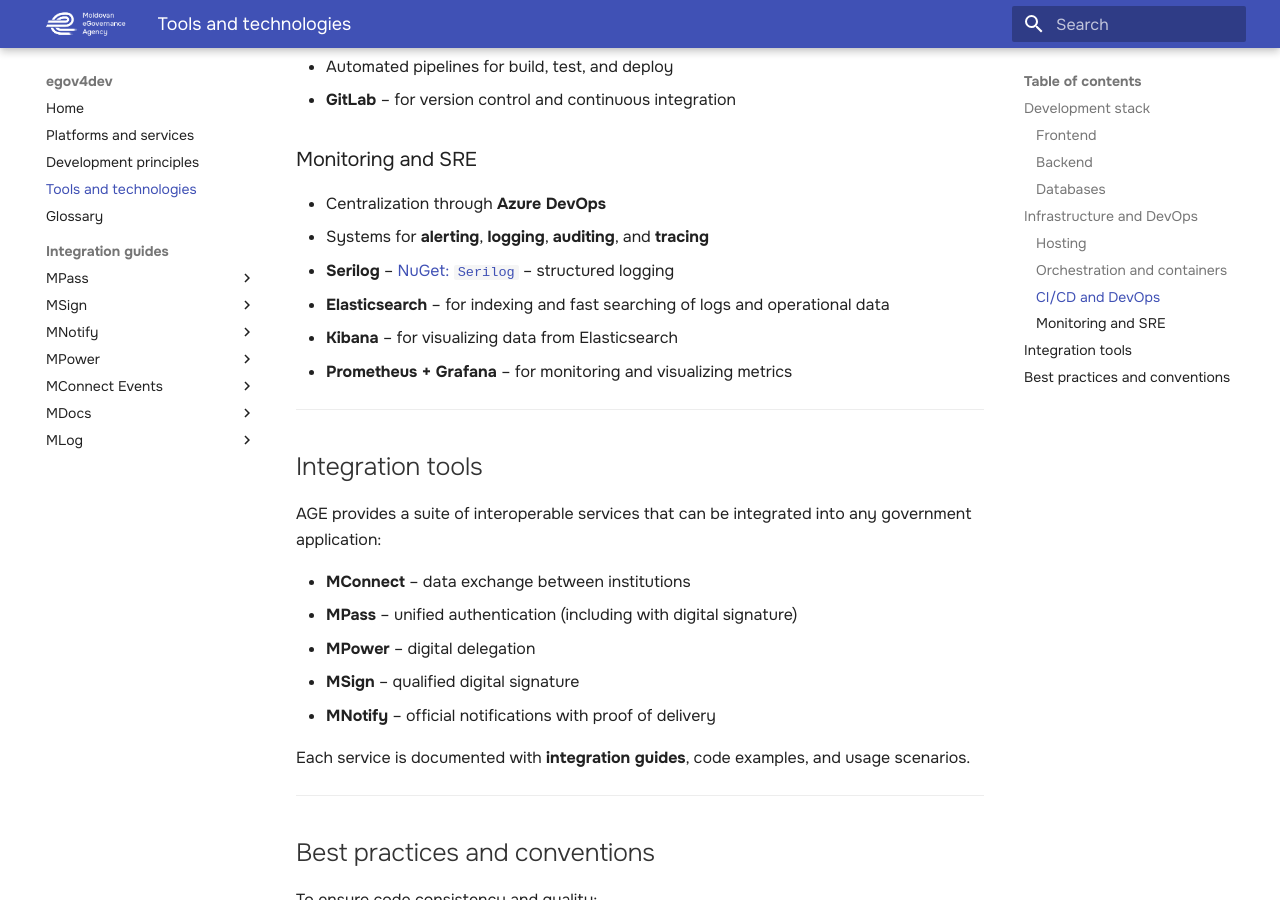
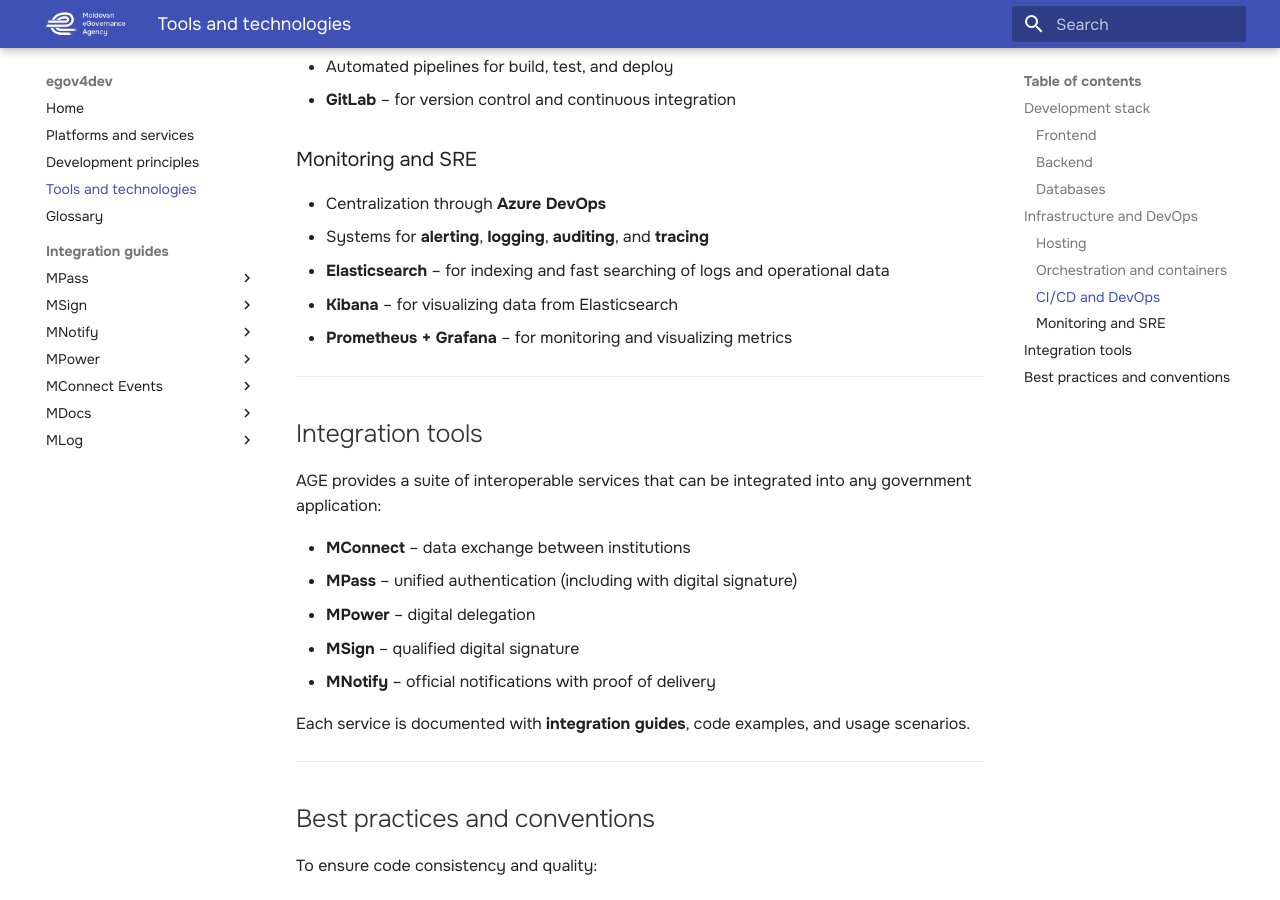
Before and after one commit to egov-moldova/egov4dev, an MkDocs documentation site: the page built from docs/tools/technologies.md, in a window 1280 px wide and 900 px high, scrolled down 1768 px. Built offline with MkDocs 1.6.1 and Material for MkDocs 9.7.7, drawn with Linux system fonts in a browser that asks for light colours.

Commit message:
Update technologies.md

```diff
--- a/docs/tools/technologies.md
+++ b/docs/tools/technologies.md
@@ -56,7 +56,6 @@
 
 *   Centralization through **Azure DevOps**
 *   Systems for **alerting**, **logging**, **auditing**, and **tracing**
-*   **Serilog** – [NuGet: `Serilog`](https://www.nuget.org/packages/serilog) – structured logging
 *   **Elasticsearch** – for indexing and fast searching of logs and operational data
 *   **Kibana** – for visualizing data from Elasticsearch
 *   **Prometheus + Grafana** – for monitoring and visualizing metrics
```
